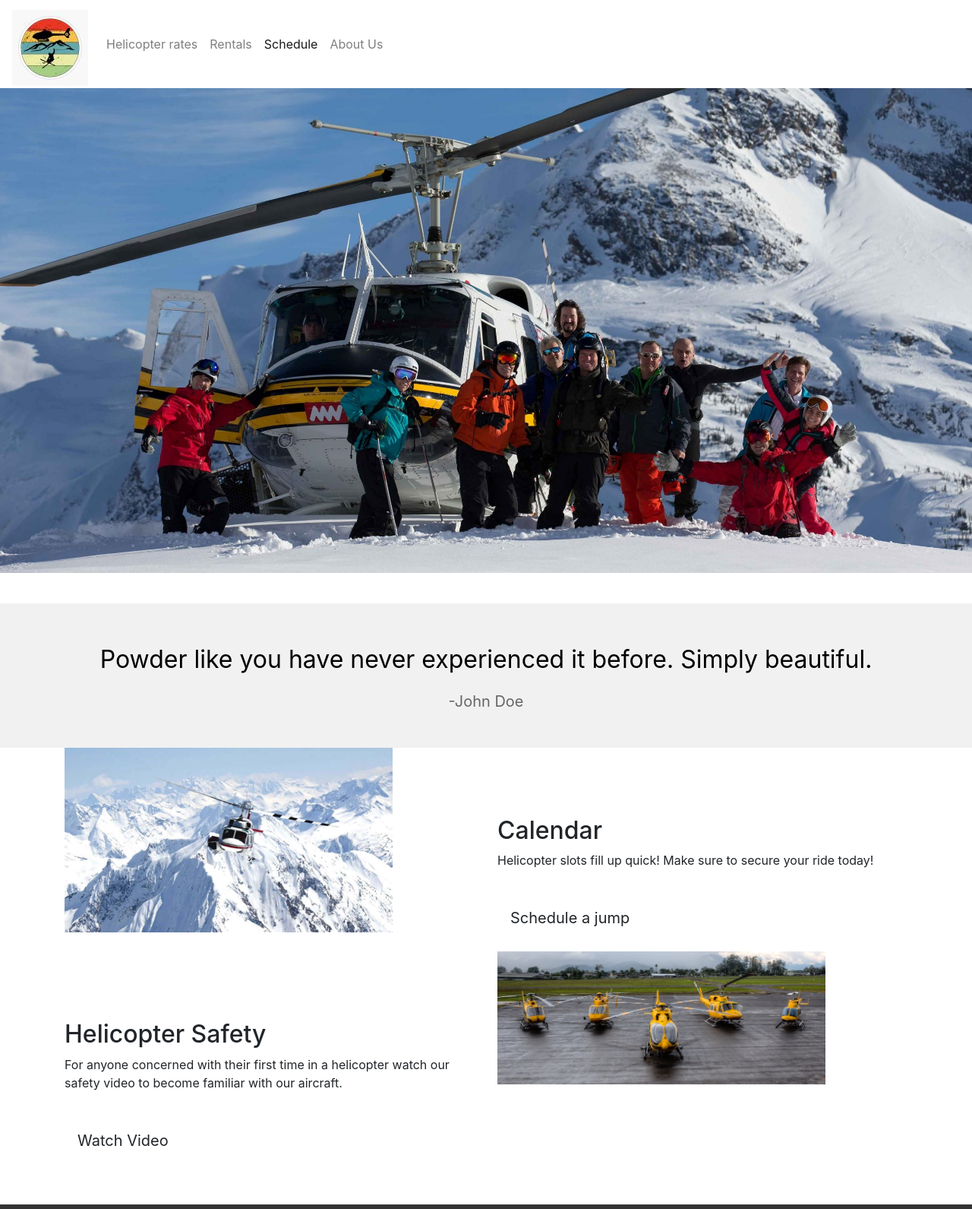
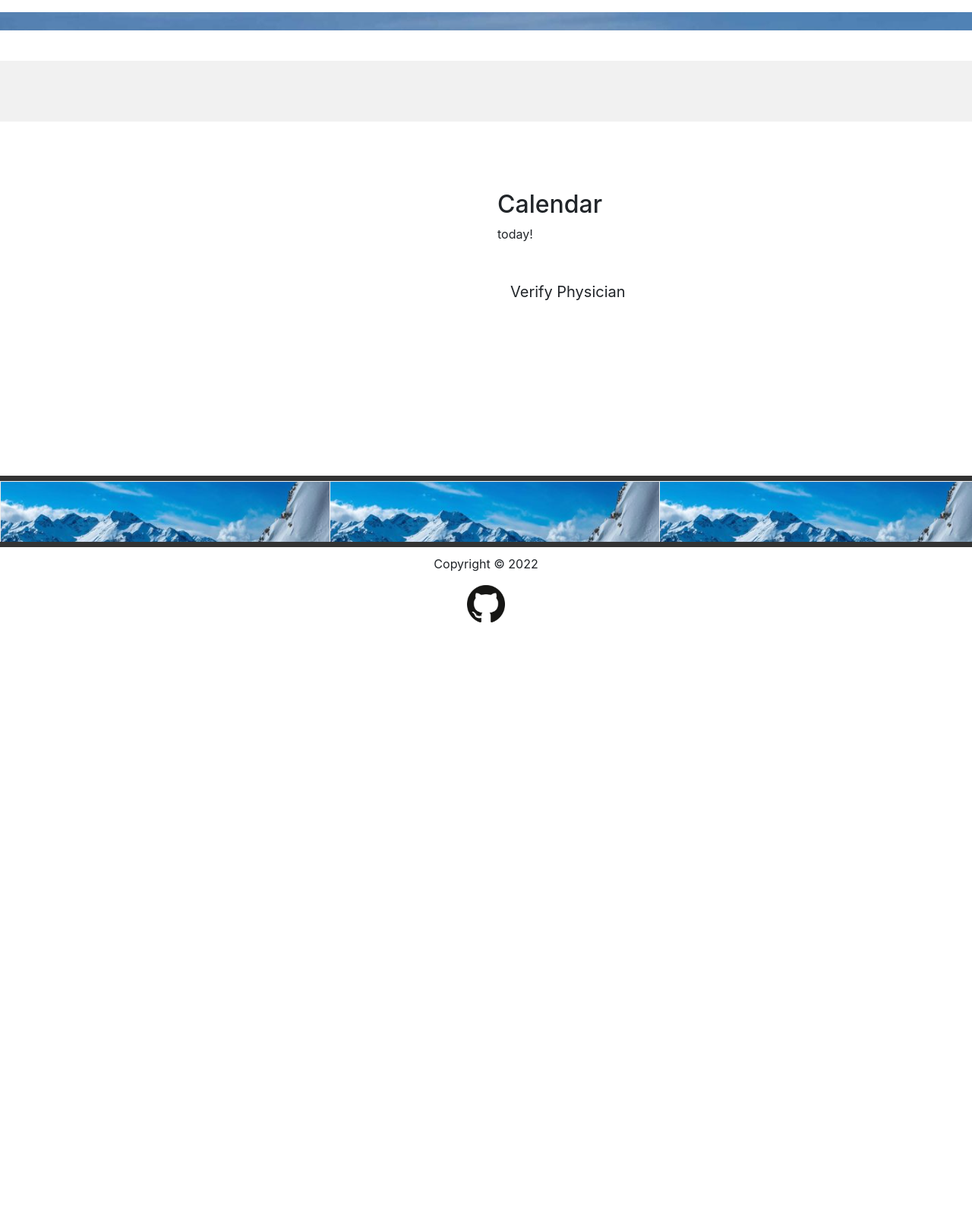
Before and after one commit to AustinLHarris/PhysicianVerification, a plain HTML site: page PhysicianVerification.html in a window 1280 px wide. Shown: the top 1591 px of the page at 76% size. After the commit the page ends 829 px from the top, so only its background shows below. Drawn offline with nearby package versions, Linux system fonts and the light colour scheme.

Commit message:
Stripped Uneeded

```diff
--- a/schedule.html
+++ b/PhysicianVerification.html
@@ -9,28 +9,24 @@
   <link href='https://fonts.googleapis.com/css?family=Abel' rel='stylesheet'>
   <link rel="stylesheet" href="stylistic.css"/>
   <script src="https://unpkg.com/scrollreveal"></script>
-  <title>Schedule</title>
+  <title>Physician Verification</title>
 </head>
 
 <body class="body2">
   <nav class="navbar navbar-expand-lg navbar-light bg-*">
-    <a class="navbar-brand" href="sleek.html"> <img src="sleek/logo.jpg" alt="Snowboard Rentals"></a>
     <button class="navbar-toggler" type="button" data-toggle="collapse" data-target="#navbarNav" aria-controls="navbarNav" aria-expanded="false" aria-label="Toggle navigation">
       <span class="navbar-toggler-icon"></span>
     </button>
     <div class="collapse navbar-collapse" id="navbarNav">
       <ul class="navbar-nav navbar-right">
         <li class="nav-item ">
-            <a class="nav-link pull-right" href="sleek.html"> Helicopter rates </a>
           </li>
           <li class="nav-item pull-right">
-            <a class="nav-link " href="rentals.html"> Rentals <span class="sr-only">(current)</span></a>
           </li>
           <li class="nav-item pull-right active">
-            <a class="nav-link " href="schedule.html"> Schedule </a>
           </li>
           <li class="nav-item pull-right">
-            <a class="nav-link " href="aboutus.html"> About Us </a>
+
           </li>
       </ul>
     </div>
@@ -39,9 +35,9 @@
   <section id="showcase2">
     <div>
         <div class="row">
-            <div">
+            <div>
                 <div>
-                    <img src="sleek/Heli-Jump.jpg" alt="heli-jump">
+                    <img src="" alt="">
                 </div>
             </div>
         </div>
@@ -49,8 +45,7 @@
   </section>
   <section id="testimonial">
       <div class="container">
-          <p>Powder like you have never experienced it before. Simply beautiful.</p>
-          <p class="customer">-John Doe</p>
+
       </div>
 
   </section>
@@ -59,16 +54,16 @@
           <div class="row">
               <div class="col-md-6 col-sm-6">
                   <div class="info-left">
-                      <img src="sleek/helicoptermountains.jpg">
+                      <img src="">
                   </div>
               </div>
               <div class="col-md-6 col-sm-6">
                   <div class="info-right">
                       <h2>Calendar</h2>
-                      <p>Helicopter slots fill up quick! Make sure to secure your ride today!
+                      <p>today!
                       </p>
                       <br>
-                      <a class="btn btn-default btn-lg showcase-btn">Schedule a jump</a>
+                      <a class="btn btn-default btn-lg showcase-btn">Verify Physician</a>
                   </div>
               </div>
           </div>
@@ -80,16 +75,16 @@
         <div class="row">
             <div class="col-md-6 col-sm-6">
                 <div class="info-left">
-                    <h2>Helicopter Safety</h2>
-                    <p>For anyone concerned with their first time in a helicopter watch our safety video to become familiar with our aircraft.
+                    <h2></h2>
+                    <p>
                     </p>
                     <br>
-                    <a class="btn btn-default btn-lg showcase-btn">Watch Video</a>
+                    <a class="btn btn-default btn-lg showcase-btn"></a>
                 </div>
             </div>
             <div class="col-md-6 col-sm-6">
                 <div class="info-right">
-                    <img src="sleek/helicopter-fleet.jpg">
+                    <img src="">
                 </div>
             </div>
         </div>
@@ -104,7 +99,7 @@
   </div> -->
 
   <section id="contact">
-    <div class="container">
+    <!-- <div class="container">
         <h2>Contact Us</h2>
         <div class="row">
             <div class="col-md-5 col-sm-5">
@@ -125,13 +120,13 @@
                 </form>
             </div>
         </div>
-    </div>
+    </div> -->
   </section>
 
   <footer>
     <div class="text-center">
-      <p class="text-center">Austin's Heli-Jump Copyright &copy; 2022</p>
-      <a href="https://github.com/AustinLHarris/CreativeProj1.git"> <img class="resize" src="sleek/gitlogo.png" alt="Git Repository"></a>
+      <p class="text-center">Copyright &copy; 2022</p>
+      <a href="https://https://github.com/AustinLHarris/PhysicianVerification"> <img class="resize" src="sleek/gitlogo.png" alt="Git Repository"></a>
     </div>
 </footer>
 
```
